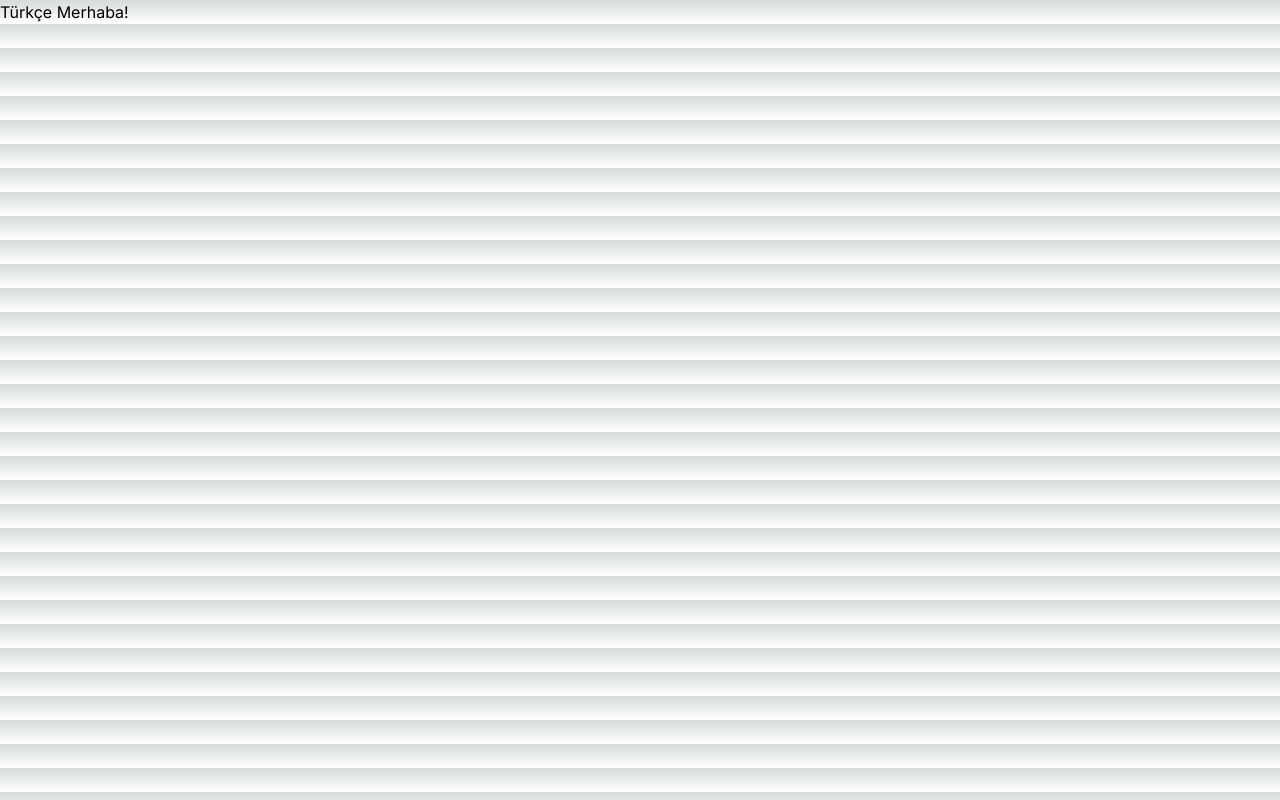
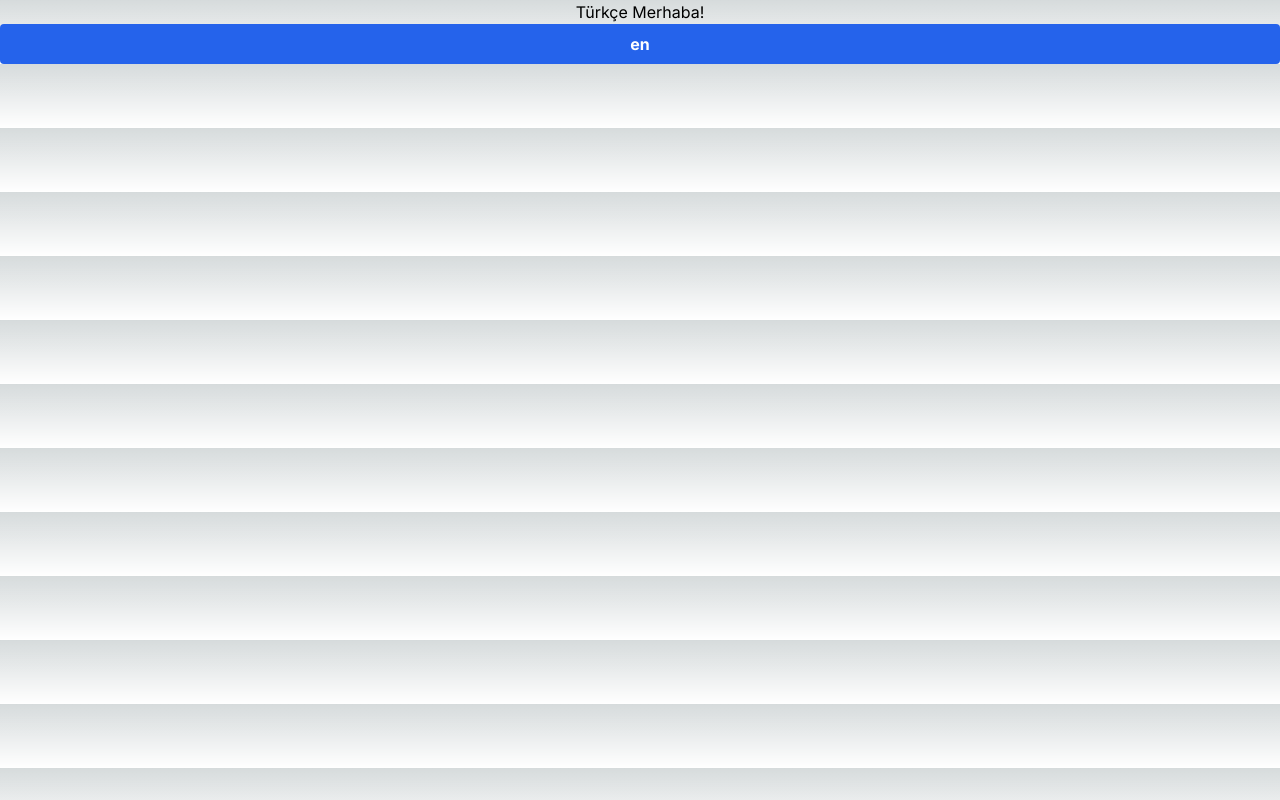
Before and after one commit to sberkan09/UniversityManagement, a Next.js app: page /tr in a window 1280 px wide. Built offline with nearby package versions, Linux system fonts and the light colour scheme.

Commit message:
Localization altyapısı

```diff
--- a/src/app/[locale]/page.tsx
+++ b/src/app/[locale]/page.tsx
@@ -1,6 +1,21 @@
 import {useTranslations} from 'next-intl';
+import Link from 'next/link';
 
-export default function Index() {
+function LanguageButton({ params }: { params: { locale: string } }) {
+    if (params.locale === "en") {
+        return (<Link href="/tr"><button className='w-full bg-blue-600 hover:bg-blue-700 text-white font-bold py-2 px-4 rounded focus:outline-none focus:shadow-outline'>tr</button></Link>)
+    } else if (params.locale === "tr") {
+        return (<Link href="/en"><button className='w-full bg-blue-600 hover:bg-blue-700 text-white font-bold py-2 px-4 rounded focus:outline-none focus:shadow-outline'>en</button></Link>)
+    }
+}
+
+export default function Index({ params }: { params: { locale: string } }) {
   const t = useTranslations('Index');
-  return <h1>{t('title')}</h1>;
+
+  return (
+    <center>
+        <h1>{t('title')}</h1>
+        <LanguageButton params={params}/>
+    </center>
+  )
 }
```
